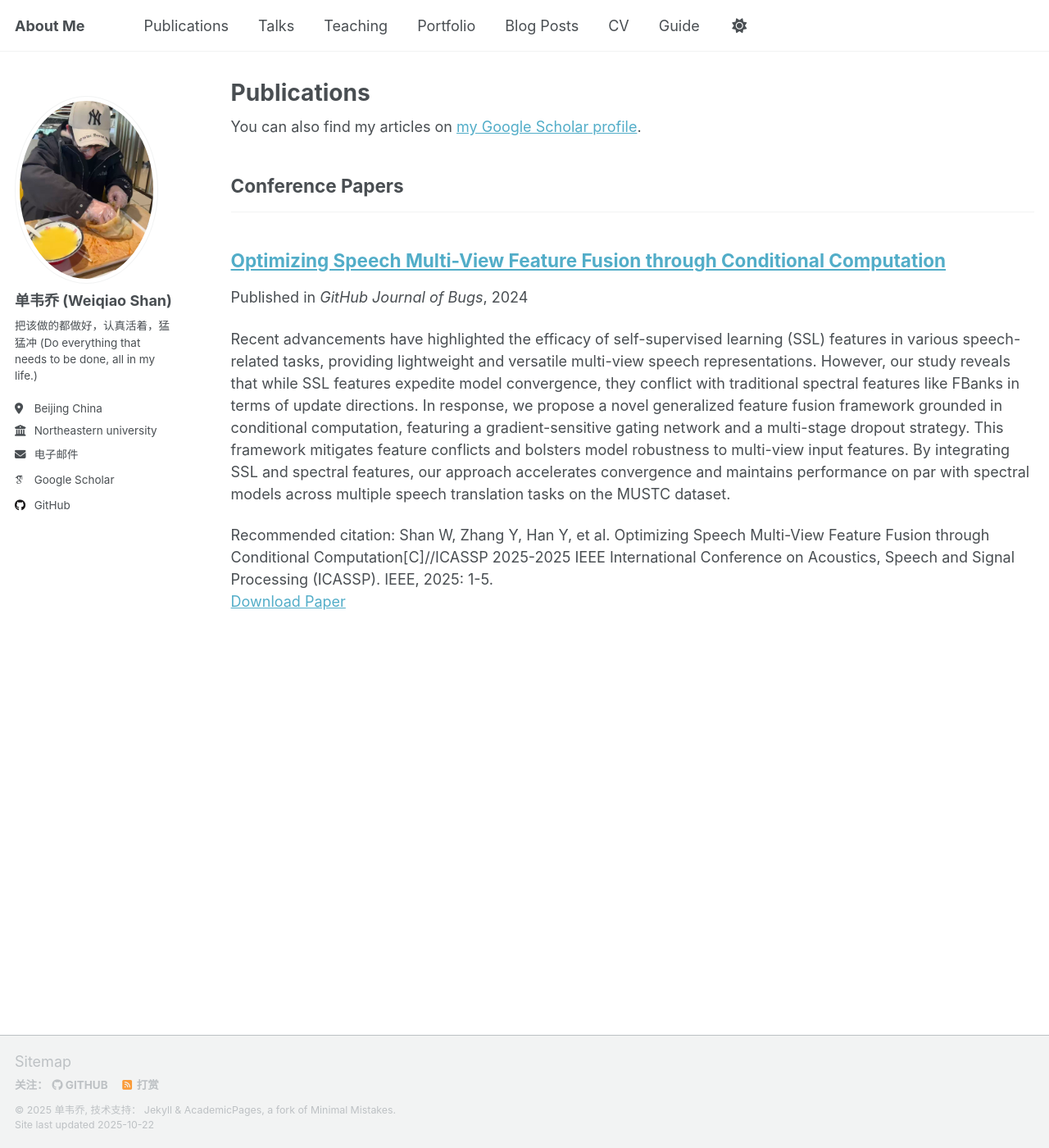
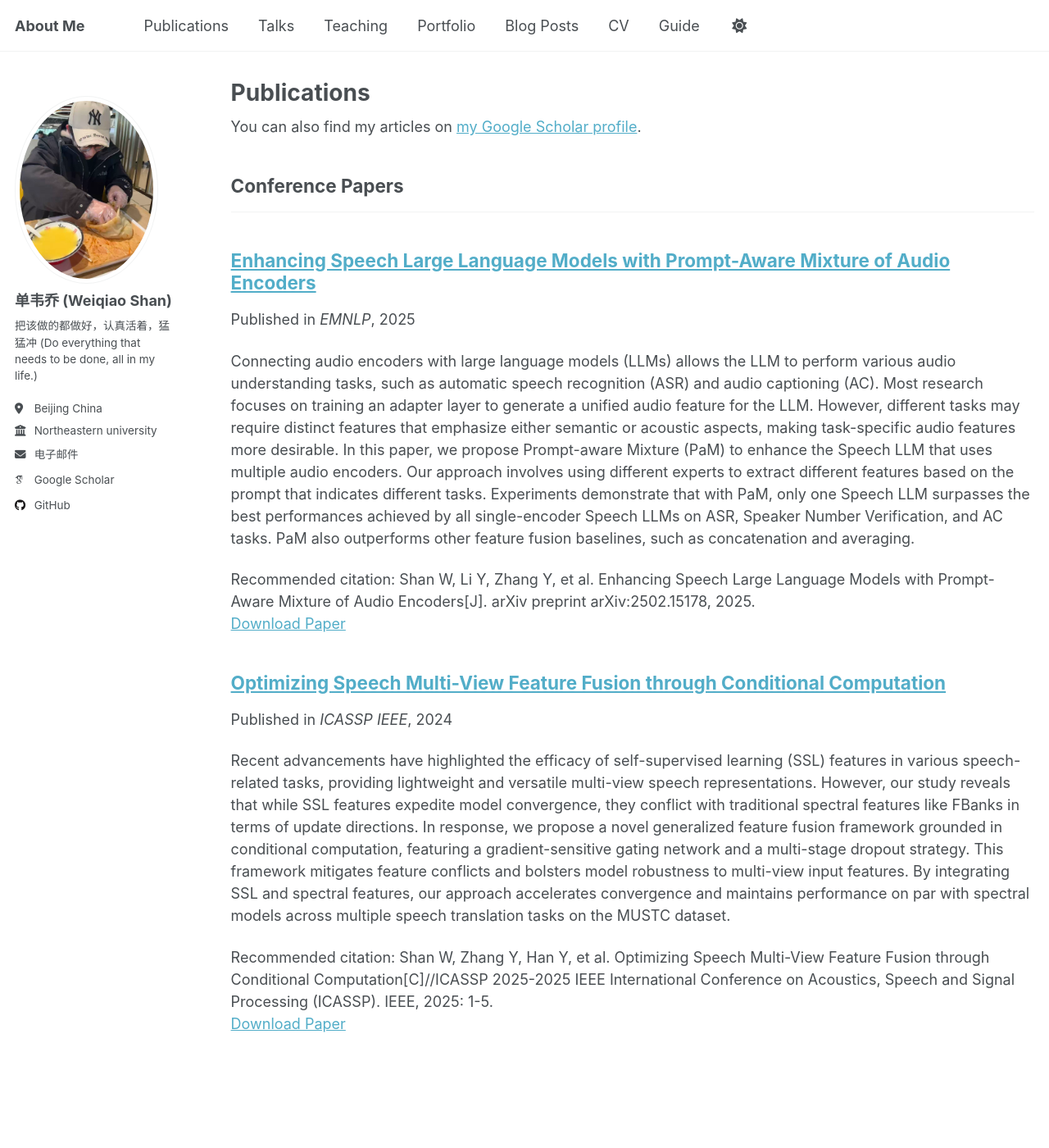
Before and after one commit to shanweiqiao/shanweiqiao.github.io, a Jekyll site: the page built from _pages/publications.html, in a window 1280 px wide and 1400 px high. Shown: the whole window at 82% size. Built offline with Jekyll 4.4.1, drawn with Linux system fonts in a browser that asks for light colours; some web fonts are replaced; a script that is not in the unit is left out.

Commit message:
update test config

```diff
--- /dev/null
+++ b/_publications/EMNLP_25_AMoE.md
@@ -0,0 +1,11 @@
+---
+title: "Enhancing Speech Large Language Models with Prompt-Aware Mixture of Audio Encoders"
+collection: publications
+category: conferences
+permalink: /publication/EMNLP_25_AMoE
+excerpt: 'Connecting audio encoders with large language models (LLMs) allows the LLM to perform various audio understanding tasks, such as automatic speech recognition (ASR) and audio captioning (AC). Most research focuses on training an adapter layer to generate a unified audio feature for the LLM. However, different tasks may require distinct features that emphasize either semantic or acoustic aspects, making task-specific audio features more desirable. In this paper, we propose Prompt-aware Mixture (PaM) to enhance the Speech LLM that uses multiple audio encoders. Our approach involves using different experts to extract different features based on the prompt that indicates different tasks. Experiments demonstrate that with PaM, only one Speech LLM surpasses the best performances achieved by all single-encoder Speech LLMs on ASR, Speaker Number Verification, and AC tasks. PaM also outperforms other feature fusion baselines, such as concatenation and averaging.'
+date: 2025-09-17
+venue: 'EMNLP'
+paperurl: 'https://shanweiqiao.github.io/files/EMNLP_25_AMoE.pdf'
+citation: 'Shan W, Li Y, Zhang Y, et al. Enhancing Speech Large Language Models with Prompt-Aware Mixture of Audio Encoders[J]. arXiv preprint arXiv:2502.15178, 2025.'
+---
--- a/_publications/ICASSP-2024-Optimizing_Multi_View_Feature_Fusion_through_Conditional_Computing.md
+++ b/_publications/ICASSP-2024-Optimizing_Multi_View_Feature_Fusion_through_Conditional_Computing.md
@@ -5,7 +5,7 @@ category: conferences
 permalink: /publication/ICASSP-2024-Optimizing_Multi_View_Feature_Fusion_through_Conditional_Computing
 excerpt: 'Recent advancements have highlighted the efficacy of self-supervised learning (SSL) features in various speech-related tasks, providing lightweight and versatile multi-view speech representations. However, our study reveals that while SSL features expedite model convergence, they conflict with traditional spectral features like FBanks in terms of update directions. In response, we propose a novel generalized feature fusion framework grounded in conditional computation, featuring a gradient-sensitive gating network and a multi-stage dropout strategy. This framework mitigates feature conflicts and bolsters model robustness to multi-view input features. By integrating SSL and spectral features, our approach accelerates convergence and maintains performance on par with spectral models across multiple speech translation tasks on the MUSTC dataset.'
 date: 2024-09-17
-venue: 'GitHub Journal of Bugs'
+venue: 'ICASSP IEEE'
 paperurl: 'https://shanweiqiao.github.io/files/ICASSP_24_GSGN.pdf'
 citation: 'Shan W, Zhang Y, Han Y, et al. Optimizing Speech Multi-View Feature Fusion through Conditional Computation[C]//ICASSP 2025-2025 IEEE International Conference on Acoustics, Speech and Signal Processing (ICASSP). IEEE, 2025: 1-5.'
 ---
```
Also changed, not shown: 1 other file.
